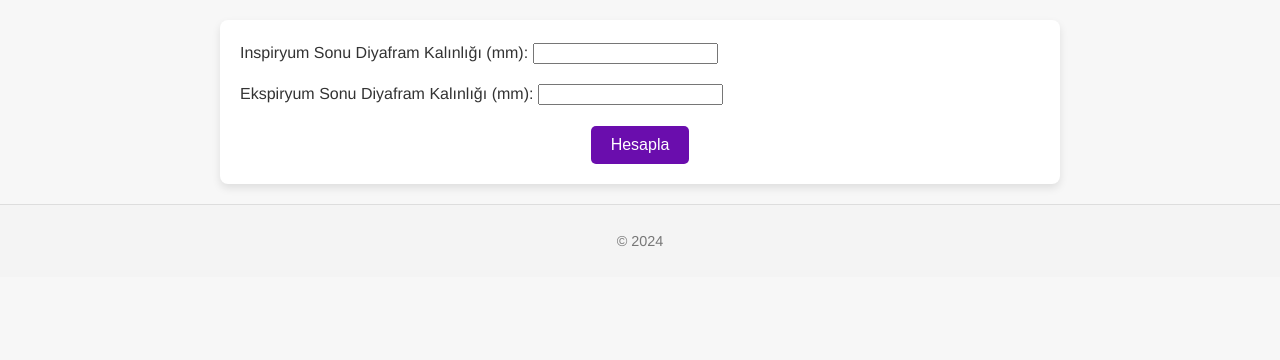
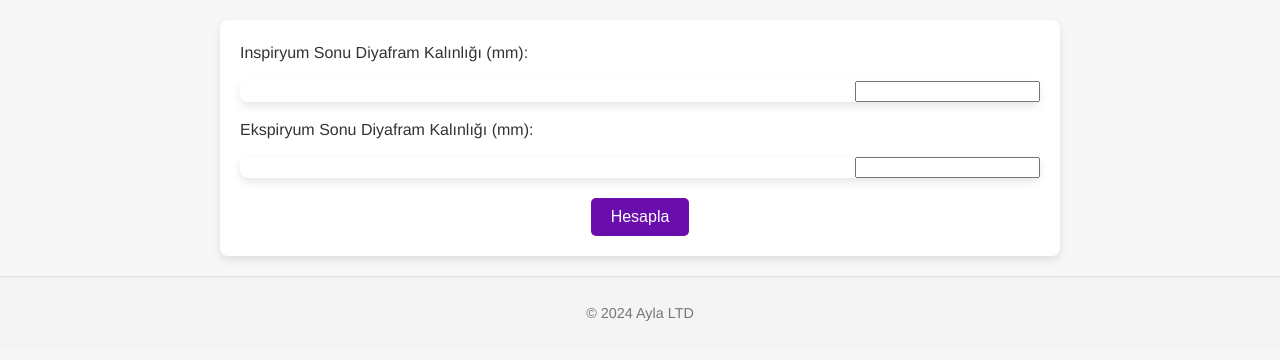
Before and after one commit to MuMSuZ/niv, a Flask app: page /nivsure in a window 1280 px wide. Shown: the part 184-544 px from the top of the page. Run offline with Flask 3, Linux system fonts and the light colour scheme.

Commit message:
Update nivsure.html

```diff
--- a/templates/nivsure.html
+++ b/templates/nivsure.html
@@ -16,11 +16,15 @@
         <form action="/calculate" method="post">
             <div class="form-group">
                 <label for="inspiryum">Inspiryum Sonu Diyafram Kalınlığı (mm):</label>
-                <input type="text" class="form-control" id="inspiryum" name="inspiryum">
+             </div>
+             <div class="input">
+                <input type="number" class="form-control" id="inspiryum" name="inspiryum">
             </div>
             <div class="form-group">
                 <label for="ekspiryum">Ekspiryum Sonu Diyafram Kalınlığı (mm):</label>
-                <input type="text" class="form-control" id="ekspiryum" name="ekspiryum">
+            </div>
+            <div class="input">
+                <input type="number" class="form-control" id="ekspiryum" name="ekspiryum">
             </div>
             <div class="button-container">
                 <button type="submit" class="btn btn-primary">Hesapla</button>
@@ -34,7 +38,7 @@
         {% endif %}
     </div>
     <footer class="footer">
-        <p>&copy; 2024</p>
+        <p>&copy; 2024 Ayla LTD</p>
     </footer>
 </body>
 </html>
```
